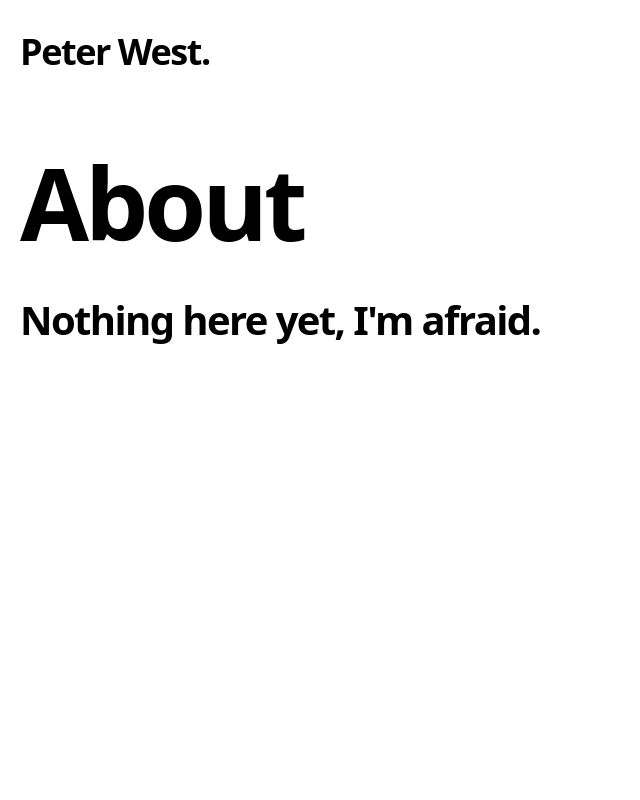
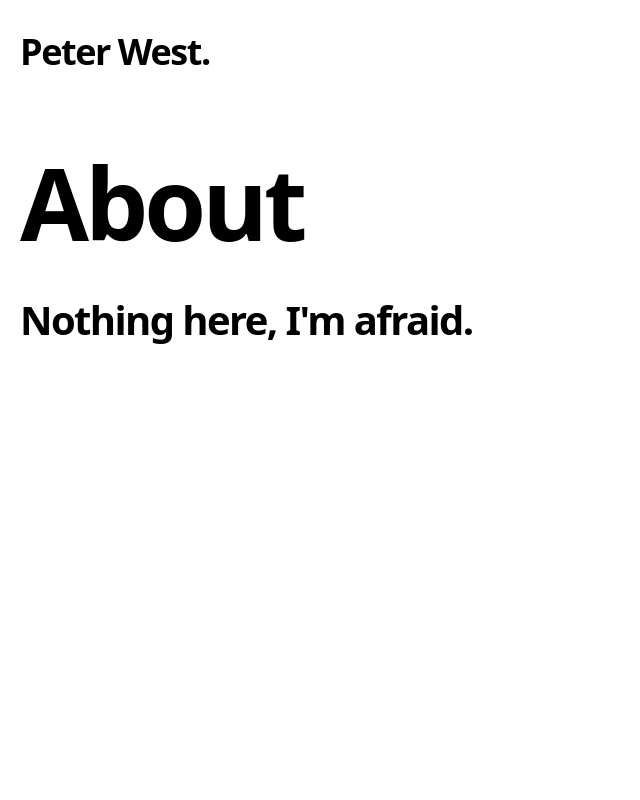
Before and after one commit to peterwest-1/peterwest-portfolio, a Next.js app: page /about in a window 1280 px wide. Shown: the top 800 px of the page, without its empty margins (0-640 px from the left). Built offline with nearby package versions, Linux system fonts and the light colour scheme.

Commit message:
ESLint changes for previous commit

```diff
--- /dev/null
+++ b/components/nothing.jsx
@@ -0,0 +1,8 @@
+
+export default function Nothing() {
+  return (
+    <p className=" text-3xl md:text-4xl lg:text-5xl font-semibold tracking-tighter leading-tight md:leading-none mb-12  md:text-left">
+      Nothing here, I&apos;m afraid.
+    </p>
+  );
+}
--- a/pages/about.jsx
+++ b/pages/about.jsx
@@ -3,7 +3,7 @@ import Container from "../components/container";
 import Layout from "../components/layout";
 import Header from "../components/header";
 import { TITLE } from "../lib/constants";
-
+import Nothing from "../components/nothing";
 export default function About() {
   return (
     <>
@@ -16,7 +16,7 @@ export default function About() {
           <h1 className="text-6xl md:text-7xl lg:text-8xl font-bold tracking-tighter leading-tight md:leading-none mb-12 text-center md:text-left">
             About
           </h1>
-          <p className=" text-3xl md:text-4xl lg:text-5xl font-semibold tracking-tighter leading-tight md:leading-none mb-12  md:text-left">Nothing here yet, I'm afraid.</p>
+          <Nothing />
         </Container>
       </Layout>
     </>
--- a/pages/skills/general.jsx
+++ b/pages/skills/general.jsx
@@ -4,7 +4,7 @@ import Header from "../../components/header";
 import Layout from "../../components/layout";
 import Container from "../../components/container";
 import HeroProject from "../../components/hero-project";
-
+import Nothing from "../../components/nothing";
 import MoreProjects from "../../components/more-projects";
 import { projectIndexGeneralQuery  } from "../../lib/queries/project";
 
@@ -25,7 +25,7 @@ export default function Backend({ allProjects, preview }) {
           <h1 className="text-6xl md:text-7xl lg:text-8xl font-bold tracking-tighter leading-tight md:leading-none mb-12 text-center md:text-left">
           General Development
           </h1>
-          {!heroPost ? <p className=" text-3xl md:text-4xl lg:text-5xl font-semibold tracking-tighter leading-tight md:leading-none mb-12  md:text-left">Nothing here yet, I'm afraid</p> : (
+          {!heroPost ? <Nothing /> : (
             <HeroProject
               title={heroPost.title}
               coverImage={heroPost.coverImage}
--- a/pages/skills/mobile.jsx
+++ b/pages/skills/mobile.jsx
@@ -6,6 +6,7 @@ import Container from "../../components/container";
 import HeroProject from "../../components/hero-project";
 import MoreProjects from "../../components/more-projects";
 import { projectIndexMobileQuery } from "../../lib/queries/project";
+import Nothing from "../../components/nothing";
 
 import { getClient, overlayDrafts } from "../../lib/sanity.server";
 
@@ -24,7 +25,7 @@ export default function Mobile({ allProjects, preview }) {
           <h1 className="text-6xl md:text-7xl lg:text-8xl font-bold tracking-tighter leading-tight md:leading-none mb-12 text-center md:text-left">
             Mobile Development
           </h1>
-          {!heroPost ? <p className=" text-3xl md:text-4xl lg:text-5xl font-semibold tracking-tighter leading-tight md:leading-none mb-12  md:text-left">Nothing here yet, I'm afraid</p> : (
+          {!heroPost ? <Nothing/> : (
             <HeroProject
               title={heroPost.title}
               coverImage={heroPost.coverImage}
--- a/pages/skills/web.jsx
+++ b/pages/skills/web.jsx
@@ -4,7 +4,7 @@ import Header from "../../components/header";
 import Layout from "../../components/layout";
 import Container from "../../components/container";
 import HeroProject from "../../components/hero-project";
-
+import Nothing from "../../components/nothing";
 import MoreProjects from "../../components/more-projects";
 import { projectIndexWebQuery } from "../../lib/queries/project";
 
@@ -25,7 +25,7 @@ export default function Frontend({ allProjects, preview }) {
           <h1 className="text-6xl md:text-7xl lg:text-8xl font-bold tracking-tighter leading-tight md:leading-none mb-12 text-center md:text-left">
           Web Development
           </h1>
-           {!heroPost ? <p className=" text-3xl md:text-4xl lg:text-5xl font-semibold tracking-tighter leading-tight md:leading-none mb-12  md:text-left">Nothing here yet, I'm afraid</p> : (
+           {!heroPost ? <Nothing/> : (
             <HeroProject
               title={heroPost.title}
               coverImage={heroPost.coverImage}
```
